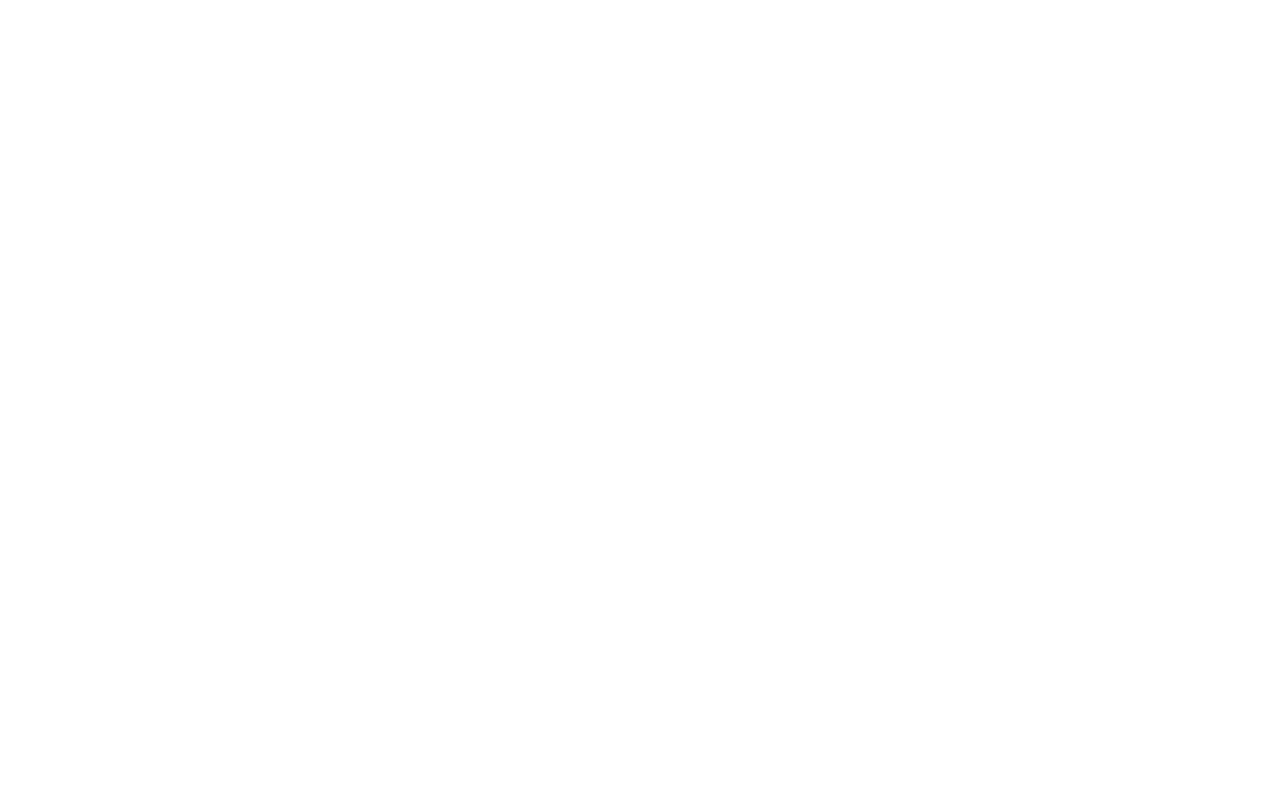
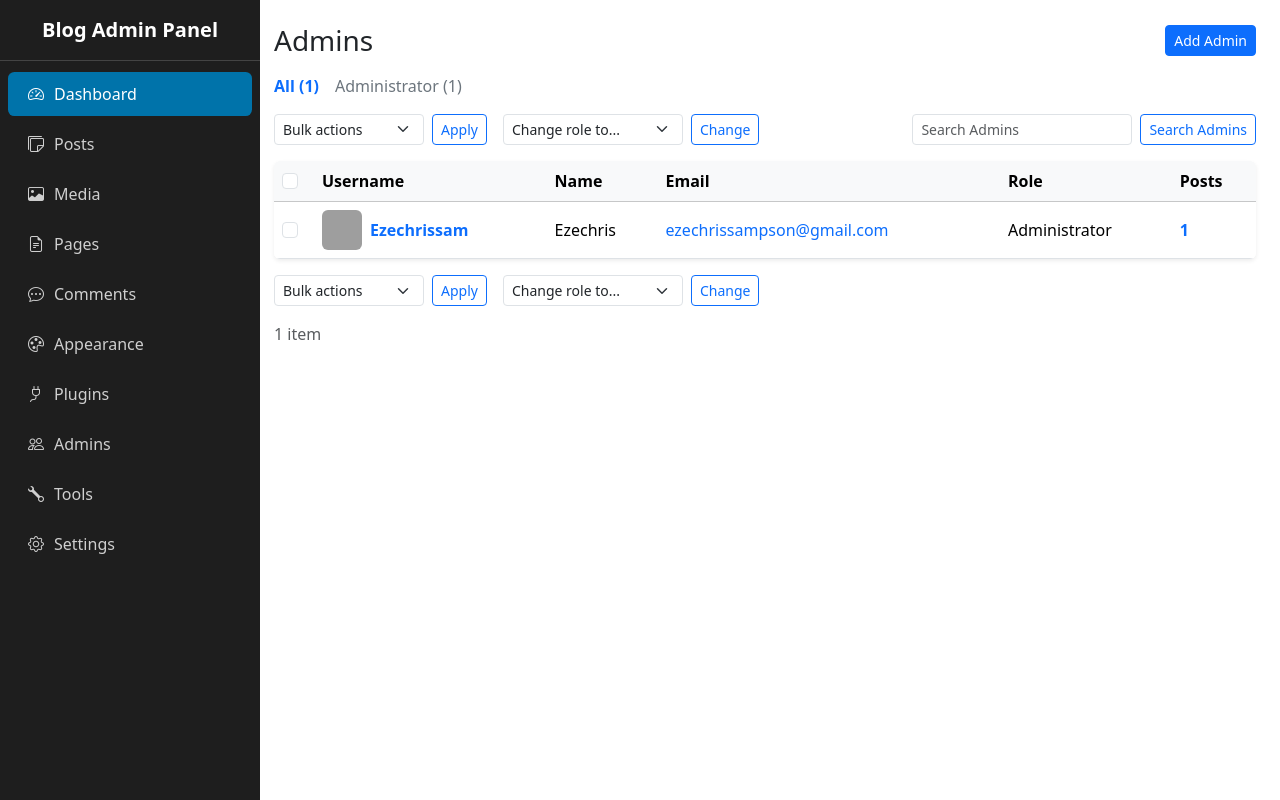
Before and after one commit to ezechrissampson/blogadminpanel, a React (Vite) app: page /alladmins in a window 1280 px wide. Before the commit this address had no page. Built offline with nearby package versions, Linux system fonts and the light colour scheme; grey boxes are pictures that could not be loaded.

Commit message:
Admin Pages

```diff
--- a/src/App.jsx
+++ b/src/App.jsx
@@ -7,6 +7,7 @@
 import Addnewpage from './pages/forpages/addnewpage.jsx';
 import MediaLibrary from './pages/medialibrary/medialibrary.jsx';
 import Comments from './pages/comments/comments.jsx';
+import Alladmins from './pages/foradmins/alladmins.jsx';
 
 function App() {
 
@@ -26,6 +27,8 @@
           <Route path="/medialibrary" element={<MediaLibrary/>} />
 
           <Route path="/comments" element={<Comments/>} />
+
+          <Route path="/alladmins" element={<Alladmins/>} />
       </Routes>
     </BrowserRouter>
   )
--- a/src/components/sidebar/Sidebar.jsx
+++ b/src/components/sidebar/Sidebar.jsx
@@ -62,9 +62,9 @@
       </li>
 
       <li className="nav-item position-relative">
-        <a className="nav-link" href="#"><i className="bi bi-people"></i> Users</a>
+        <a className="nav-link" href="#"><i className="bi bi-people"></i>Admins</a>
         <div className="submenu">
-          <a href="#"><i className="bi bi-person-lines-fill"></i> All Users</a>
+          <Link to="/alladmins"><i className="bi bi-person-lines-fill"></i> All Admins</Link>
           <a href="#"><i className="bi bi-person-plus"></i> Add New</a>
         </div>
       </li>
--- /dev/null
+++ b/src/pages/foradmins/alladmins.jsx
@@ -0,0 +1,139 @@
+import React from "react";
+import Sidebar from "../../components/sidebar/Sidebar";
+
+
+const Alladmins = () => {
+  return (
+<>
+<Sidebar />
+
+
+    <div className="p-4 main-content">
+      {/* Header */}
+      <div className="d-flex align-items-center justify-content-between mb-3">
+        <h3 className="mb-0">Admins</h3>
+        <button className="btn btn-primary btn-sm">Add Admin</button>
+      </div>
+
+      {/* Filter Links */}
+      <div className="mb-3">
+        <a href="#" className="fw-semibold text-decoration-none me-3">
+          All (1)
+        </a>
+        <a href="#" className="text-secondary text-decoration-none">
+          Administrator (1)
+        </a>
+      </div>
+
+      {/* Bulk Actions + Search */}
+      <div className="d-flex align-items-center justify-content-between flex-wrap gap-2 mb-3">
+        <div className="d-flex align-items-center gap-2">
+          <select className="form-select form-select-sm" style={{ width: "150px" }}>
+            <option>Bulk actions</option>
+            <option>Delete</option>
+            <option>Change role to...</option>
+          </select>
+          <button className="btn btn-outline-primary btn-sm">Apply</button>
+
+          <select className="form-select form-select-sm ms-2" style={{ width: "180px" }}>
+            <option>Change role to...</option>
+            <option>Administrator</option>
+            <option>Editor</option>
+            <option>Author</option>
+            <option>Subscriber</option>
+          </select>
+          <button className="btn btn-outline-primary btn-sm">Change</button>
+        </div>
+
+        <div className="d-flex align-items-center gap-2">
+          <input
+            type="text"
+            className="form-control form-control-sm"
+            placeholder="Search Admins"
+            style={{ width: "220px" }}
+          />
+          <button className="btn btn-outline-primary btn-sm">Search Admins</button>
+        </div>
+      </div>
+
+      {/* Users Table */}
+      <div className="table-responsive bg-white rounded shadow-sm">
+        <table className="table align-middle mb-0">
+          <thead className="table-light">
+            <tr>
+              <th style={{ width: "40px" }}>
+                <input className="form-check-input" type="checkbox" />
+              </th>
+              <th>Username</th>
+              <th>Name</th>
+              <th>Email</th>
+              <th>Role</th>
+              <th>Posts</th>
+            </tr>
+          </thead>
+          <tbody>
+            <tr>
+              <td>
+                <input className="form-check-input" type="checkbox" />
+              </td>
+              <td className="d-flex align-items-center">
+                <img
+                  src="https://cdn-icons-png.flaticon.com/512/149/149071.png"
+                  alt="User Avatar"
+                  className="rounded me-2"
+                  width="40"
+                  height="40"
+                />
+                <a href="#" className="text-decoration-none fw-semibold">
+                  Ezechrissam
+                </a>
+              </td>
+              <td>Ezechris</td>
+              <td>
+                <a
+                  href="mailto:ezechrissampson@gmail.com"
+                  className="text-decoration-none"
+                >
+                  ezechrissampson@gmail.com
+                </a>
+              </td>
+              <td>Administrator</td>
+              <td>
+                <a href="#" className="text-decoration-none fw-semibold">
+                  1
+                </a>
+              </td>
+            </tr>
+          </tbody>
+        </table>
+      </div>
+
+      {/* Bottom Bulk Actions */}
+      <div className="d-flex align-items-center mt-3 gap-2 flex-wrap">
+        <select className="form-select form-select-sm" style={{ width: "150px" }}>
+          <option>Bulk actions</option>
+          <option>Delete</option>
+          <option>Change role to...</option>
+        </select>
+        <button className="btn btn-outline-primary btn-sm">Apply</button>
+
+        <select className="form-select form-select-sm ms-2" style={{ width: "180px" }}>
+          <option>Change role to...</option>
+          <option>Administrator</option>
+          <option>Editor</option>
+          <option>Author</option>
+          <option>Subscriber</option>
+        </select>
+        <button className="btn btn-outline-primary btn-sm">Change</button>
+      </div>
+
+      {/* Footer */}
+      <p className="text-muted mt-3 mb-0">1 item</p>
+    </div>
+
+
+</>
+  );
+};
+
+export default Alladmins;
```
Also changed, not shown: src/pages/foradmins/addnewadmin.jsx (added), src/pages/foradmins/adminprofile.jsx (added).
